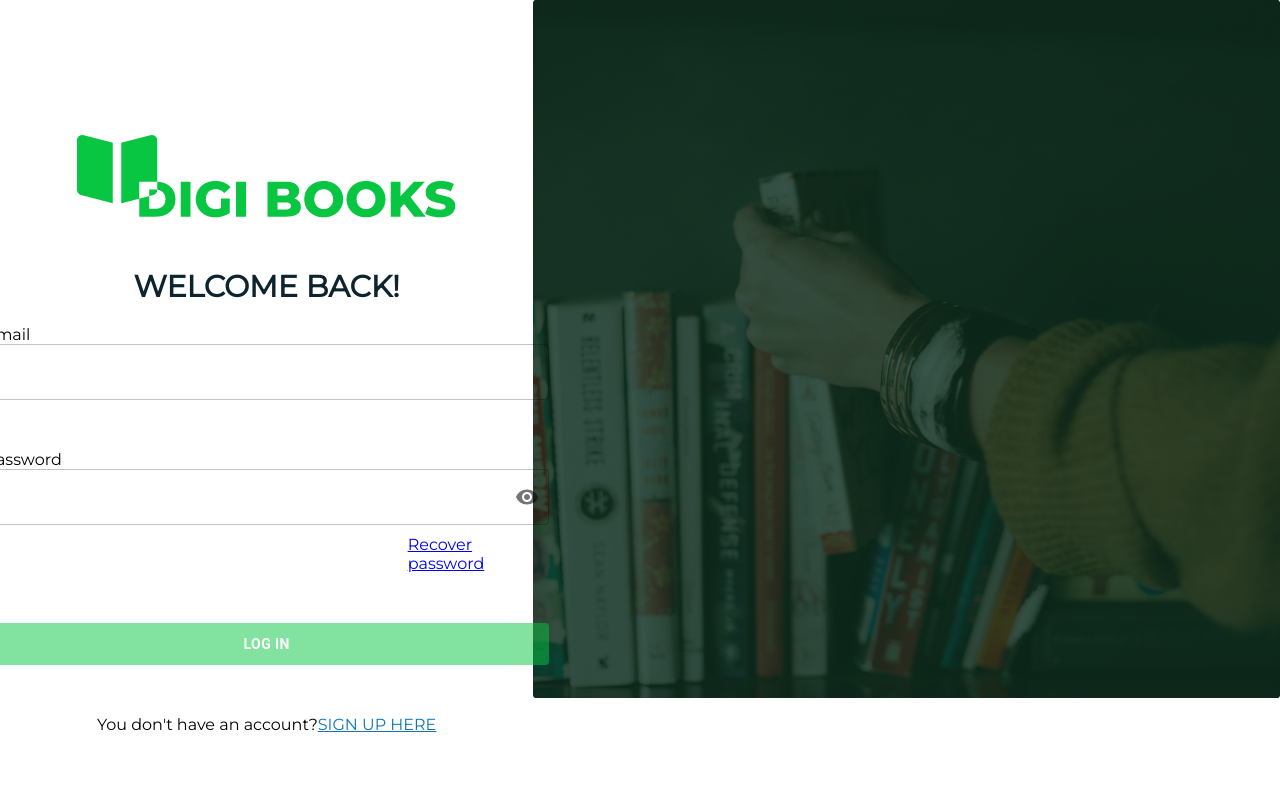
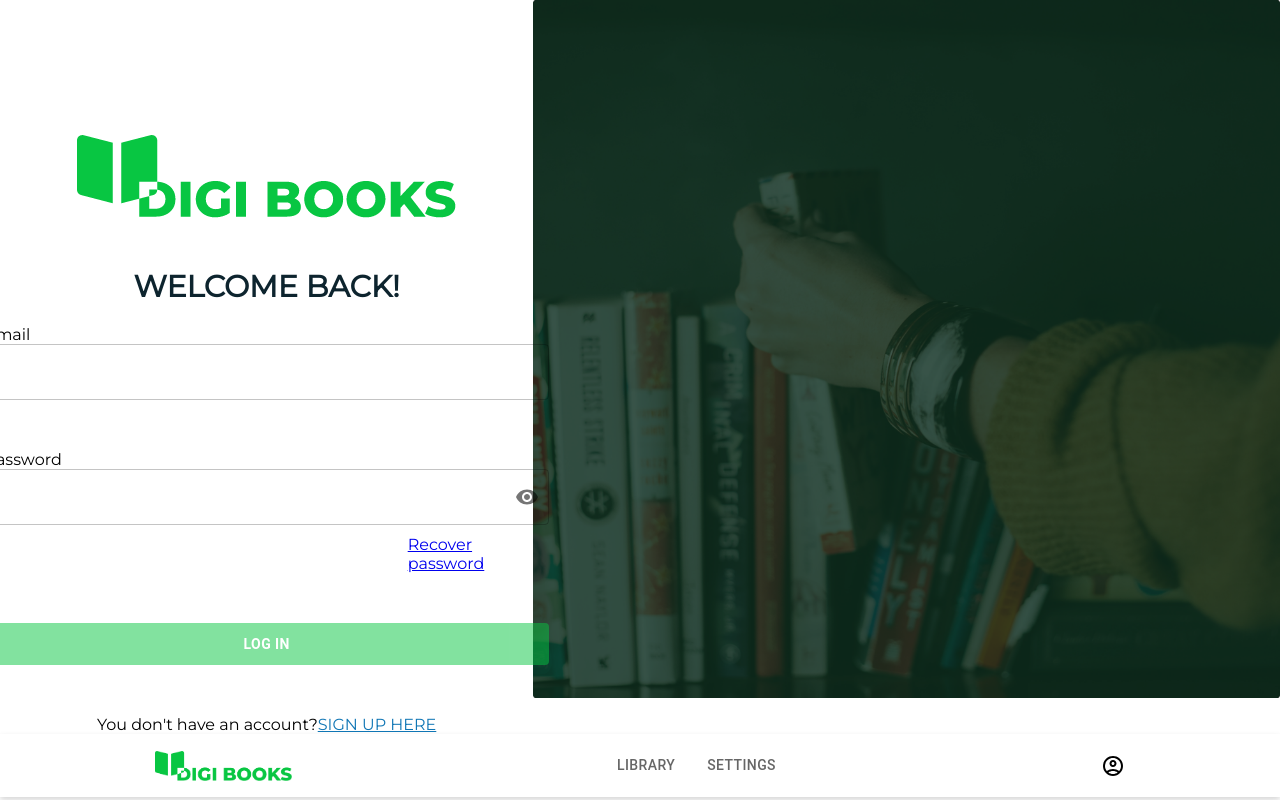
Before and after one commit to martinPandarski/library, a React (Create React App) app: page /login in a window 1280 px wide. Built offline with nearby package versions, Linux system fonts and the light colour scheme.

Commit message:
feat: add Header and Library components

```diff
--- a/package.json
+++ b/package.json
@@ -6,6 +6,7 @@
     "@emotion/react": "^11.6.0",
     "@emotion/styled": "^11.6.0",
     "@mui/icons-material": "^5.1.1",
+    "@mui/lab": "^5.0.0-alpha.55",
     "@mui/material": "^5.1.1",
     "@reduxjs/toolkit": "^1.6.2",
     "@testing-library/jest-dom": "^5.15.0",
--- a/src/App.js
+++ b/src/App.js
@@ -2,15 +2,19 @@ import { BrowserRouter as Router, Routes, Route } from "react-router-dom";
 import "./App.css";
 import Login from "./components/login/Login";
 import Register from "./components/register/Register";
+import Header from "./components/header/Header";
 
 function App() {
     return (
         <div className="App">
             <Router>
                 <Routes>
-                    <Route path="login" element={<Login />} />
+                    <Route index path="login" element={<Login />} />
                     <Route path="register" element={<Register />} />
                 </Routes>
+                <>
+                    <Header />
+                </>
             </Router>
         </div>
     );
--- /dev/null
+++ b/src/components/header/Header.jsx
@@ -0,0 +1,32 @@
+import { AppBar, useMediaQuery, Box, Typography, Tab } from "@mui/material";
+import AccountCircleOutlinedIcon from '@mui/icons-material/AccountCircleOutlined';
+import { TabList, TabContext, TabPanel } from "@mui/lab";
+import { useState } from "react";
+import styles from "./Header.module.scss";
+
+
+
+export default function Header() {
+    const [value, setValue] = useState(0);
+
+
+    return (
+        <header className={styles.container}>
+
+            <img className={styles.logo} src="/Logo.png" alt="digi-books" />
+            <TabContext value={value}>
+                <TabList onChange={(event, newValue) => {
+                    setValue(newValue);
+                }}>
+                    <Tab label="Library" value="1" />
+                    <Tab label="Settings" value="2" />
+                </TabList>
+                {/* <TabPanel value="1"></TabPanel>
+                <TabPanel value="2"></TabPanel> */}
+            </TabContext>
+            <AccountCircleOutlinedIcon />
+
+        </header >
+    )
+
+}
--- /dev/null
+++ b/src/components/header/Header.module.scss
@@ -0,0 +1,14 @@
+.container {
+    display: flex;
+    align-items: center;
+    justify-content: space-around;
+    box-shadow: 0px 3px 6px #00000029;
+    height: 63px;
+    .logo {
+        height: 30px;
+        width: 137px;
+    }
+    .MuiTabs-indicator {
+        background-color: green !important;
+    }
+}
--- a/src/components/register/Register.jsx
+++ b/src/components/register/Register.jsx
@@ -1,5 +1,4 @@
 import { useState } from "react";
-import { Navigate } from "react-router";
 import * as yup from "yup";
 import { omit } from "lodash";
 import { useFormik } from "formik";
@@ -30,6 +29,7 @@ const validationSchema = yup.object({
     .matches(/^[aA-zZ\s\d]+$/, "Special characters are not allowed."),
   repeatPassword: yup
     .string("Enter your password")
+    .required("This is a required field.")
     .oneOf([yup.ref("password"), null], "Passwords must match")
 
 })
@@ -47,7 +47,6 @@ export default function Register() {
     validationSchema,
     onSubmit: async (values) => {
       const payload = omit(values, ["repeatPassword"]);
-      console.log(payload)
       const response = await fetch(
         `https://books-library-dev.herokuapp.com/api/user/register`,
         {
@@ -61,7 +60,7 @@ export default function Register() {
       if (!response.ok) {
         throw new Error("Register failed");
       } else {
-        <Navigate to="login" />
+
       }
     },
   });
```
Also changed, not shown: src/components/library/Library.jsx (added), 1 other file (tests, documents, lock files or other folders).
